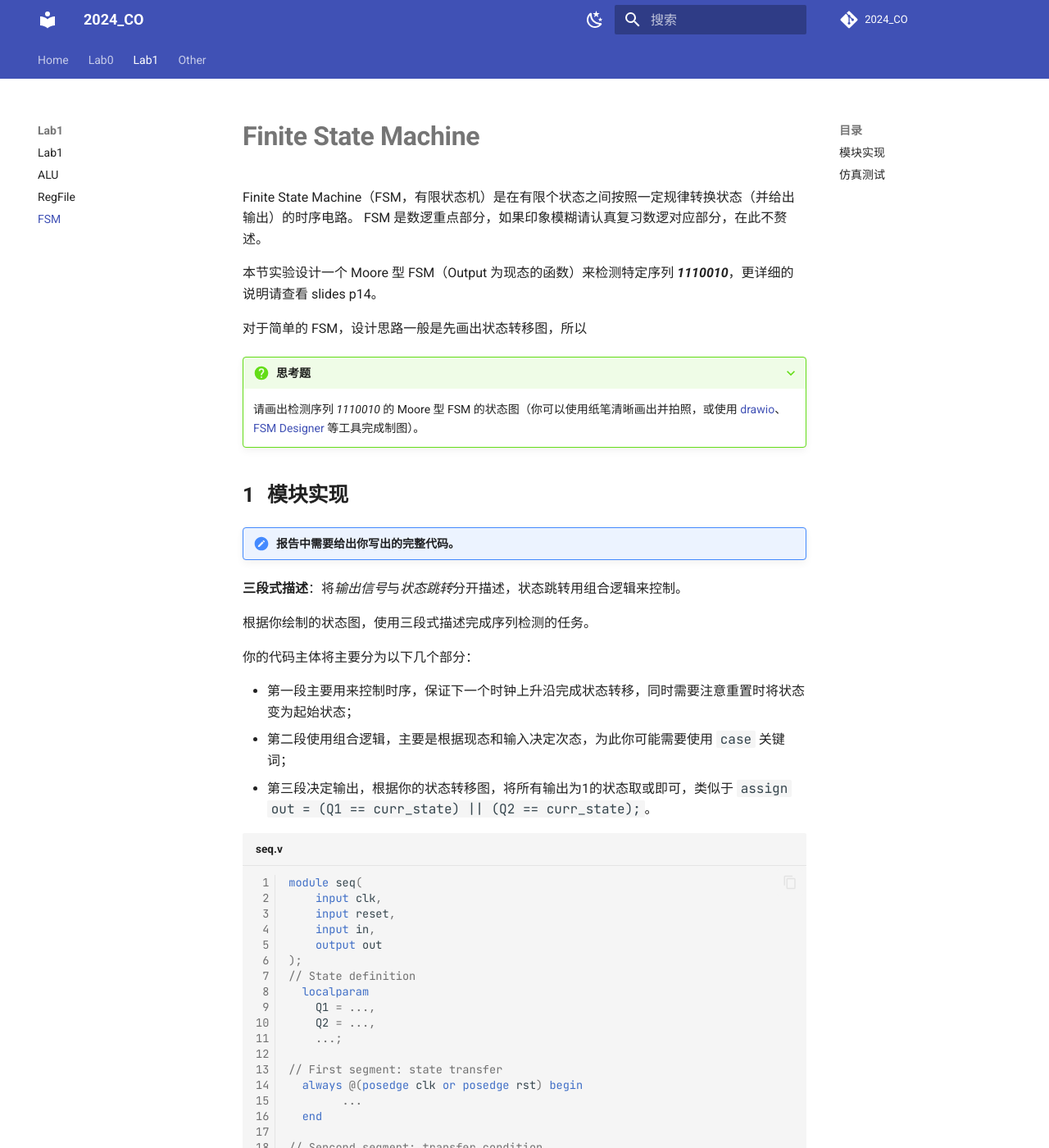
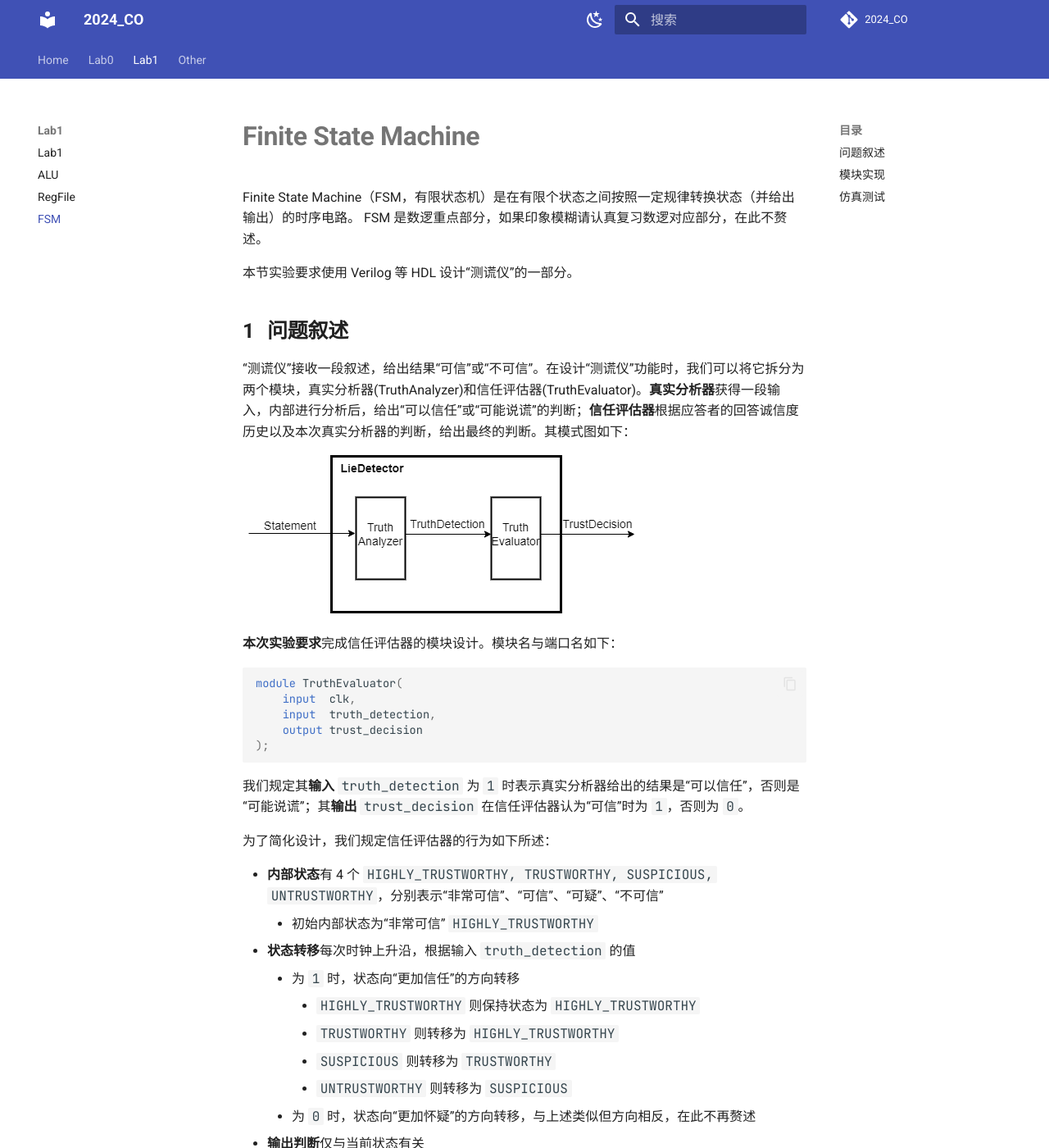
Before and after one commit to Guahao31/2024_CO, an MkDocs documentation site: the page built from docs/Lab1/FSM/FSM.md, in a window 1280 px wide and 1400 px high. Shown: the whole window at 82% size. Built offline with MkDocs 1.6.1 and Material for MkDocs 9.7.7, drawn with Linux system fonts in a browser that asks for light colours; a script that is not in the unit is left out; comment, search, counter and statistics services are not loaded; some of the changed text lies outside the part shown.

Commit message:
docs: FSM description of LieDetector

````diff
--- a/docs/Lab1/FSM/FSM.md
+++ b/docs/Lab1/FSM/FSM.md
@@ -2,12 +2,43 @@
 
 Finite State Machine（FSM，有限状态机）是在有限个状态之间按照一定规律转换状态（并给出输出）的时序电路。 FSM 是数逻重点部分，如果印象模糊请认真复习数逻对应部分，在此不赘述。
 
-本节实验设计一个 Moore 型 FSM（Output 为现态的函数）来检测特定序列 ***1110010***，更详细的说明请查看 slides p14。
+本节实验要求使用 Verilog 等 HDL 设计“测谎仪”的一部分。
 
-对于简单的 FSM，设计思路一般是先画出状态转移图，所以
+## 问题叙述
 
-???+ question "思考题"
-    请画出检测序列 *1110010* 的 Moore 型 FSM 的状态图（你可以使用纸笔清晰画出并拍照，或使用 [drawio](https://app.diagrams.net/)、[FSM Designer](https://madebyevan.com/fsm/) 等工具完成制图）。
+“测谎仪”接收一段叙述，给出结果“可信”或“不可信”。在设计“测谎仪”功能时，我们可以将它拆分为两个模块，真实分析器(TruthAnalyzer)和信任评估器(TruthEvaluator)。**真实分析器**获得一段输入，内部进行分析后，给出“可以信任”或“可能说谎”的判断；**信任评估器**根据应答者的回答诚信度历史以及本次真实分析器的判断，给出最终的判断。其模式图如下：
+
+<img src="../../pic/LieDetector.png">
+
+**本次实验要求**完成信任评估器的模块设计。模块名与端口名如下：
+
+```verilog
+module TruthEvaluator(
+    input  clk,
+    input  truth_detection,
+    output trust_decision
+);
+```
+
+我们规定其**输入** `truth_detection` 为 `1` 时表示真实分析器给出的结果是“可以信任”，否则是“可能说谎”；其**输出** `trust_decision` 在信任评估器认为“可信”时为 `1`，否则为 `0`。
+
+为了简化设计，我们规定信任评估器的行为如下所述：
+
+* **内部状态**有 4 个 `HIGHLY_TRUSTWORTHY, TRUSTWORTHY, SUSPICIOUS, UNTRUSTWORTHY`，分别表示“非常可信”、“可信”、“可疑”、“不可信”
+    * 初始内部状态为“非常可信” `HIGHLY_TRUSTWORTHY`
+* **状态转移**每次时钟上升沿，根据输入 `truth_detection` 的值
+    * 为 `1` 时，状态向“更加信任”的方向转移
+        * `HIGHLY_TRUSTWORTHY` 则保持状态为 `HIGHLY_TRUSTWORTHY`
+        * `TRUSTWORTHY` 则转移为 `HIGHLY_TRUSTWORTHY`
+        * `SUSPICIOUS` 则转移为 `TRUSTWORTHY`
+        * `UNTRUSTWORTHY` 则转移为 `SUSPICIOUS`
+    * 为 `0` 时，状态向“更加怀疑”的方向转移，与上述类似但方向相反，在此不再赘述
+* **输出判断**仅与当前状态有关
+    * 状态为 `HIGHLY_TRUSTWORTHY, TRUSTWORTHY` 时输出 `trust_decision` 为 `1`
+    * 状态为 `SUSPICIOUS, UNTRUSTWORTHY` 时输出 `trust_decision` 为 `0`
+
+!!! question "思考题"
+    请根据以上要求，完成信任评估器的**状态转移图**，你可以纸笔书写并拍照，或使用 drawio 等工具绘图。
 
 ## 模块实现
 
````
Also changed, not shown: docs/Lab1/pic/LieDetector.png (added), 1 other file.
